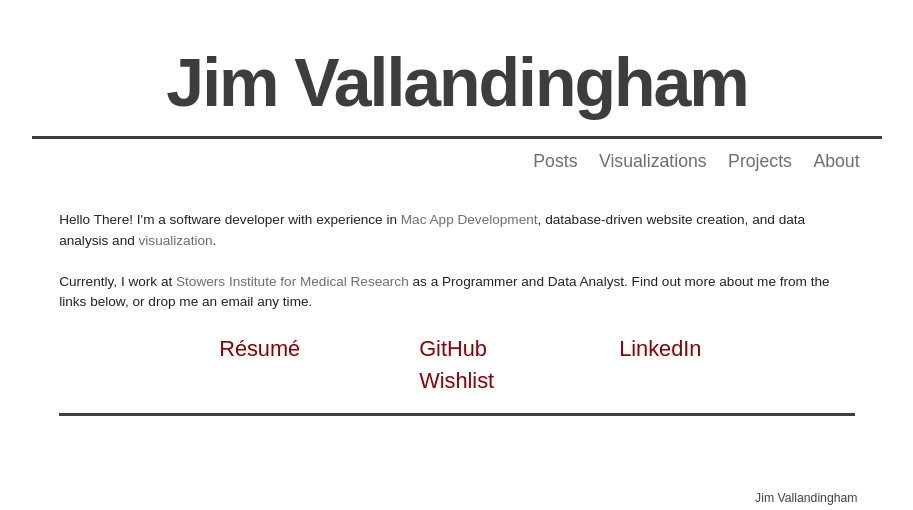
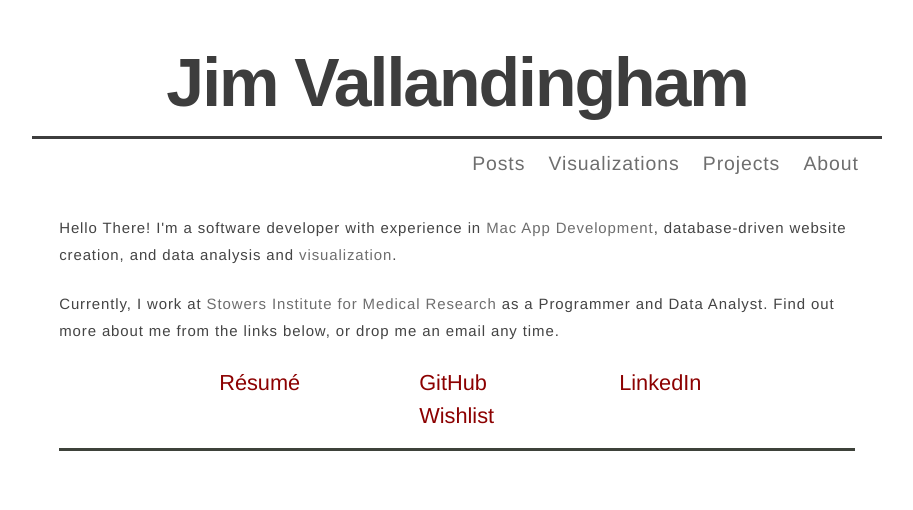
Before and after one commit to vlandham/vlandham.github.com, a Jekyll site: the page built from about.html, in a window 1280 px wide. Shown: the top 510 px of the page, without its empty margins (183-1096 px from the left). Built offline with Jekyll 4.4.1, drawn with Linux system fonts in a browser that asks for light colours; some web fonts are replaced; Markdown is read by kramdown in place of the engine named in the settings.

Commit message:
lets try san serif

```diff
--- a/css/posts.css
+++ b/css/posts.css
@@ -1,6 +1,6 @@
 
 #post h2 {
-  border-top: 3px solid #343434;
+  border-top: 2px solid #343434;
   margin-top: 20px;
 }
 
--- a/css/style.css
+++ b/css/style.css
@@ -12,10 +12,19 @@
 	border: 0;
 }
 
+body, input, textarea {
+  font-family: "Helvetica Neue","Helvetica",arial,sans-serif;
+  font-weight: 300;
+}
+
 body {
-  font-family: 'Droid Serif', arial, serif;
-  font-weight:400;
-  background-color:white;
+  color: #444;
+}
+
+p, li {
+  font-size: 1.1em;
+  letter-spacing: 0.06em;
+  line-height: 1.8em;
 }
 
 #wrapper {
```
